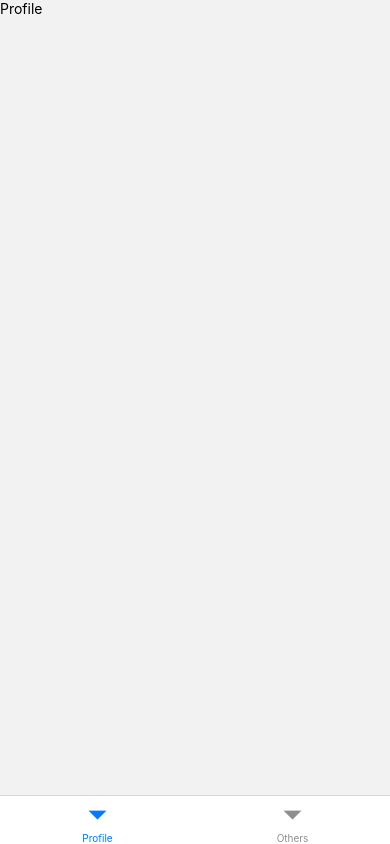
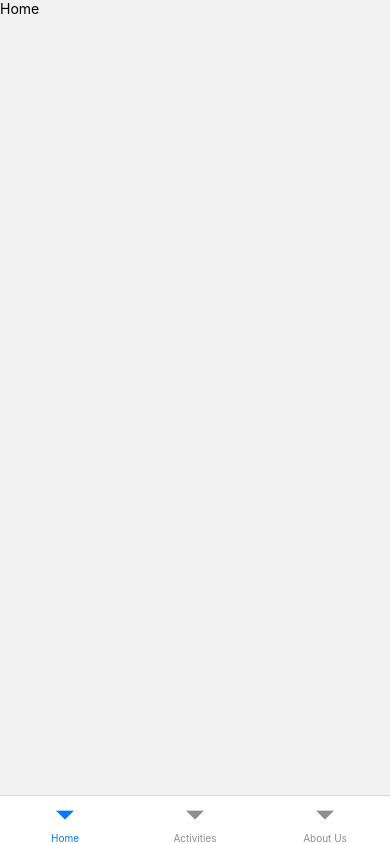
Before and after one commit to Brainless-Loco/medicine, a React Native app: screen /Dashboard in a window 390 px wide. Built offline with nearby package versions, Linux system fonts and the light colour scheme.

Commit message:
Minor Skeleton Update

```diff
--- /dev/null
+++ b/components/Dashboard/Tabs/AboutUs/AboutUs.js
@@ -0,0 +1,10 @@
+import { View, Text } from 'react-native'
+import React from 'react'
+
+export default function AboutUs() {
+  return (
+    <View>
+      <Text>AboutUs</Text>
+    </View>
+  )
+}
--- /dev/null
+++ b/components/Dashboard/Tabs/Activities/Activities.js
@@ -0,0 +1,10 @@
+import { View, Text } from 'react-native'
+import React from 'react'
+
+export default function Activities() {
+  return (
+    <View>
+      <Text>Activities</Text>
+    </View>
+  )
+}
--- /dev/null
+++ b/components/Dashboard/Tabs/Home/Home.js
@@ -0,0 +1,10 @@
+import { View, Text } from 'react-native'
+import React from 'react'
+
+export default function Home() {
+  return (
+    <View>
+      <Text>Home</Text>
+    </View>
+  )
+}
--- a/screens/Dashboard/Dashboard.js
+++ b/screens/Dashboard/Dashboard.js
@@ -1,32 +1,23 @@
-import { View, Text } from 'react-native'
 import React, { useState } from 'react'
 import { StyleSheet } from 'react-native';
 import { createBottomTabNavigator } from '@react-navigation/bottom-tabs';
-import Others from '../../components/Dashboard/Tabs/Others/Others'
-import Profile from '../../components/Dashboard/Tabs/Profile/Profile'
-
-// import { AntDesign, Ionicons, FontAwesome } from '@expo/vector-icons';
+import Home from '../../components/Dashboard/Tabs/Home/Home';
+import Activities from '../../components/Dashboard/Tabs/Activities/Activities';
+import AboutUs from '../../components/Dashboard/Tabs/AboutUs/AboutUs';
 
 const Tab = createBottomTabNavigator();
 
 export default function Dashboard({ route, navigation }) {
 
-  // const focusedIcons=[
-  //   <FontAwesome name="user-o" size={24} color="black" />,
-  //   <AntDesign name="infocirlceo" size={24} color="black" />
-  // ]
-
-  // const unFocusedIcons = [
-  //   <FontAwesome name="user" size={24} color="#0044ba" />,
-  //   <AntDesign name="infocirlce" size={24} color="#0044ba" />
-  // ]
-
   const tabComponents = [
     {
-      name: "Profile", component: Profile
+      name: "Home", component: Home
     },
     {
-      name: "Others", component: Others
+      name: "Activities", component: Activities
+    },
+    {
+      name: "About Us", component: AboutUs
     }
   ]
 
```
Also changed, not shown: local/Supabase.js (deleted, +0 -43 lines).
